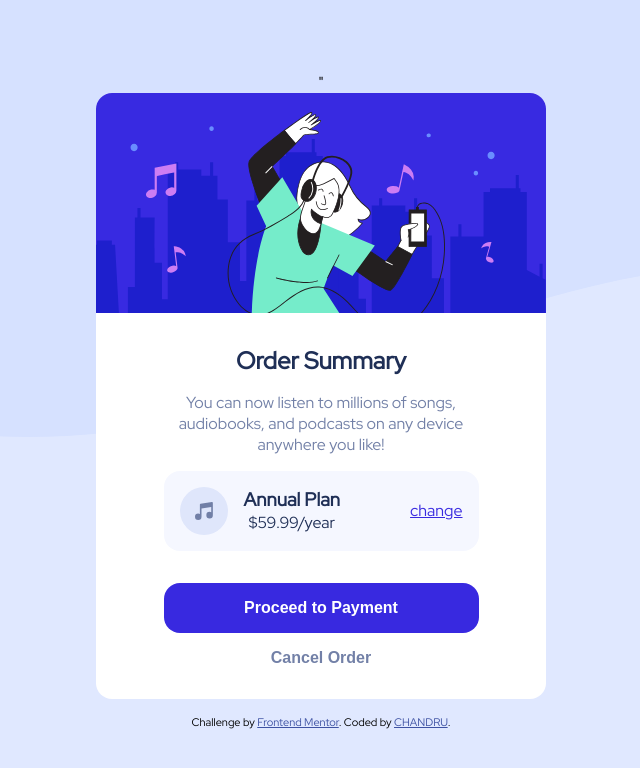
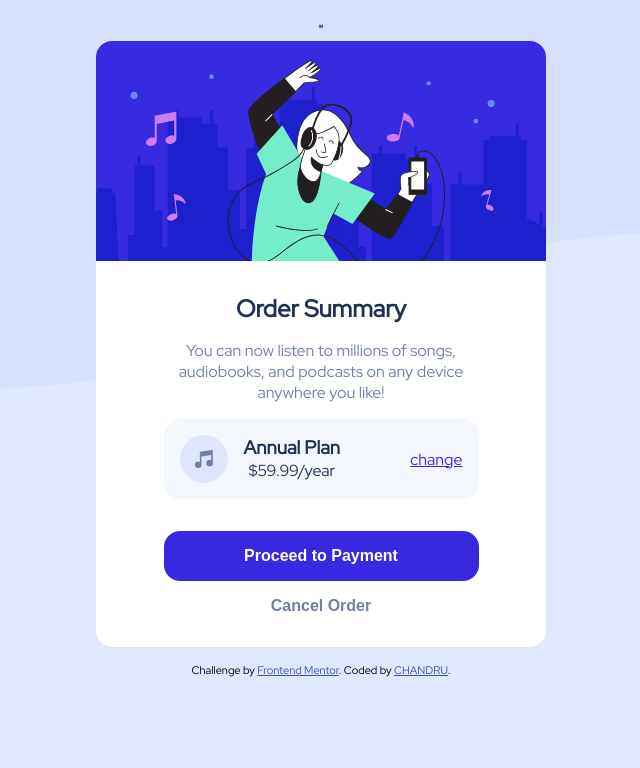
Before and after one commit to chandruCN/order-summary-component, a plain HTML site: page index.html in a window 1280 px wide. Shown: the whole page, without its empty margins (319-959 px from the left). Drawn offline with Linux system fonts and the light colour scheme.

Commit message:
Update style.css
backgroung size updated

```diff
--- a/style.css
+++ b/style.css
@@ -16,17 +16,19 @@
 html,
 body {
   font-family: "Red Hat Display", sans-serif;
-  height: 100%;
 }
 
 body {
   background-color: var(--p-Pale-blue);
   background-image: url(/images/pattern-background-desktop.svg);
   background-repeat: no-repeat;
+  background-size: contain;
+  background-repeat: no-repeat;
   display: flex;
   flex-direction: column;
   justify-content: center;
   align-items: center;
+  padding: 20px;
 }
 
 .container {
```
